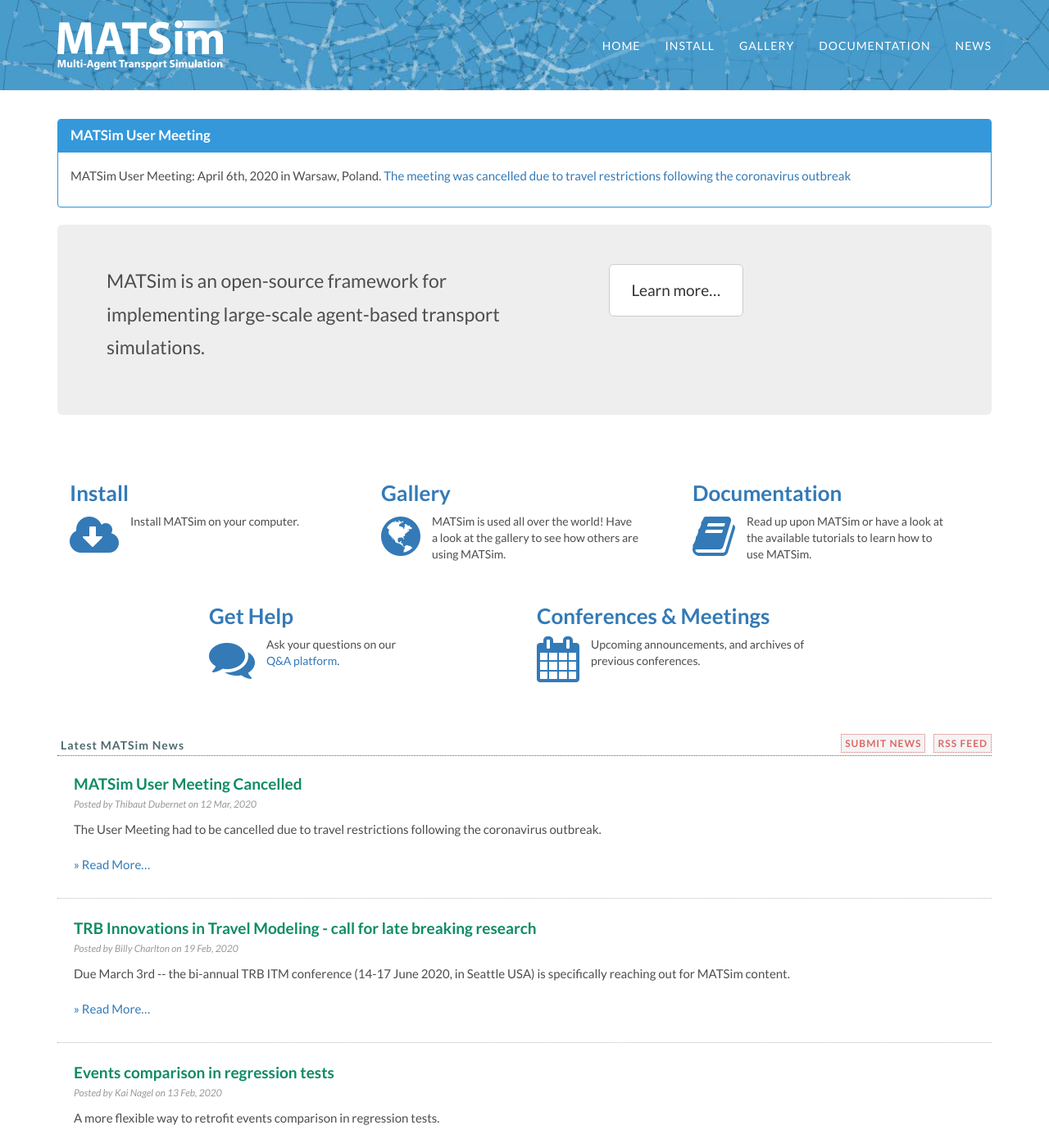
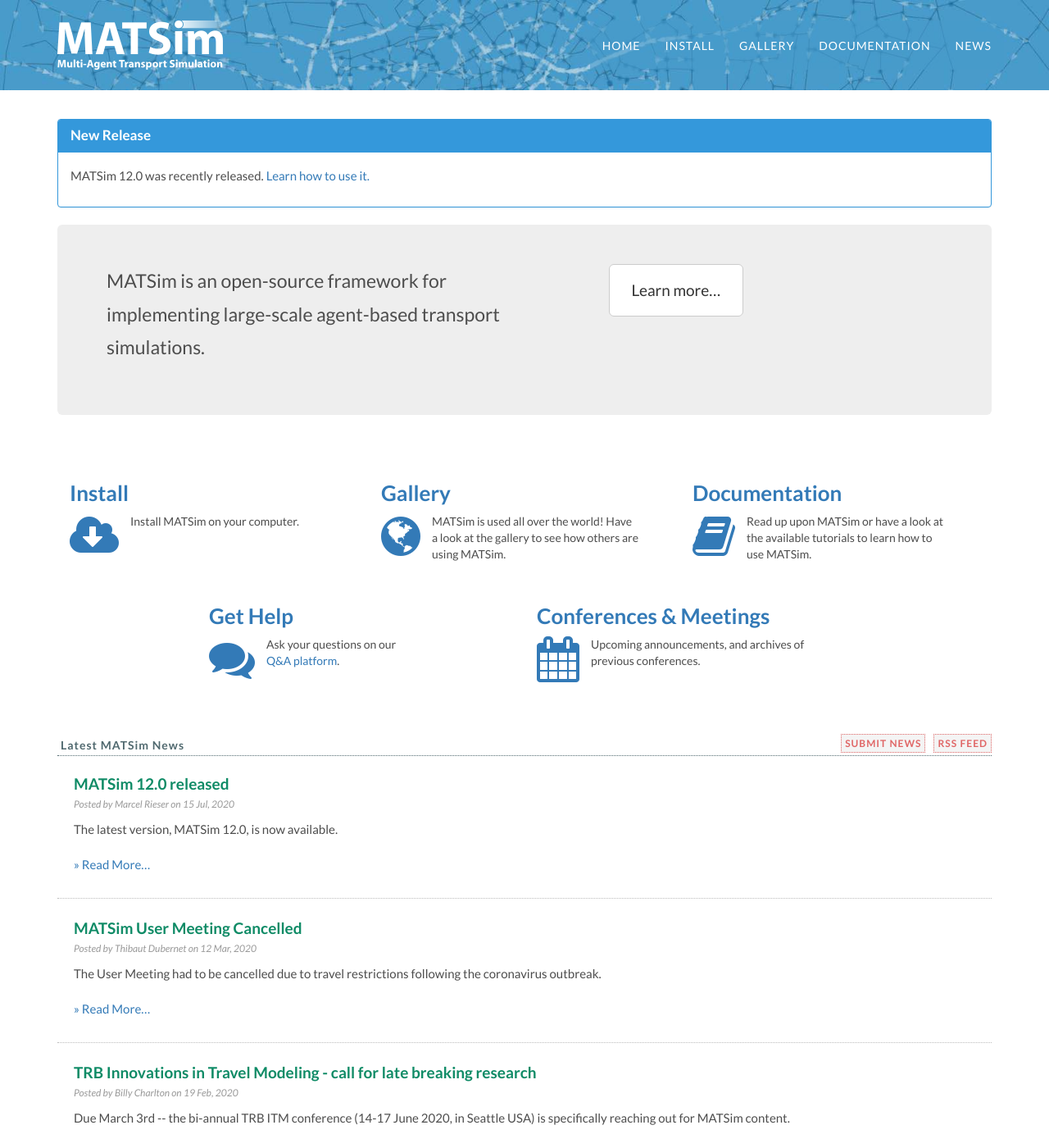
Before and after one commit to matsim-org/jekyll-website, a Jekyll site: the page built from index.html, in a window 1280 px wide and 1400 px high. Shown: the whole window at 82% size. Built offline with Jekyll 4.4.1, drawn with Linux system fonts in a browser that asks for light colours; some web fonts are replaced; some of the changed text lies outside the part shown.

Commit message:
add note and news about MATSim 12 release

```diff
--- /dev/null
+++ b/_posts/2020-07-15-matsim-12-released.md
@@ -0,0 +1,14 @@
+---
+layout: post
+author: Marcel Rieser
+title: "MATSim 12.0 released"
+summary: "The latest version, MATSim 12.0, is now available."
+---
+
+We released MATSim 12.0 last month, bringing various improvements and optimizations
+to MATSim.
+
+There were some API changes, e.g. how we handle undefined times. So if you write
+code yourself that uses MATSim, you might need to adapt it in some places when upgrading.
+
+[Download](/downloads/) the latest version of MATSim now!
--- a/index.html
+++ b/index.html
@@ -4,11 +4,10 @@
 
 <div class="panel panel-info">
   <div class="panel-heading">
-    <h3 class="panel-title">MATSim User Meeting</h3>
+    <h3 class="panel-title">New Release</h3>
   </div>
   <div class="panel-body" >
-      <p>MATSim User Meeting: April 6th, 2020 in Warsaw, Poland.
-	  	  <a href="/conferences/user_meeting_2020.html">The meeting was cancelled due to travel restrictions following the coronavirus outbreak</a>
+      <p>MATSim 12.0 was recently released. <a href="https://matsim.org/downloads/">Learn how to use it.</a>
       </p>
   </div>
 </div>
```
